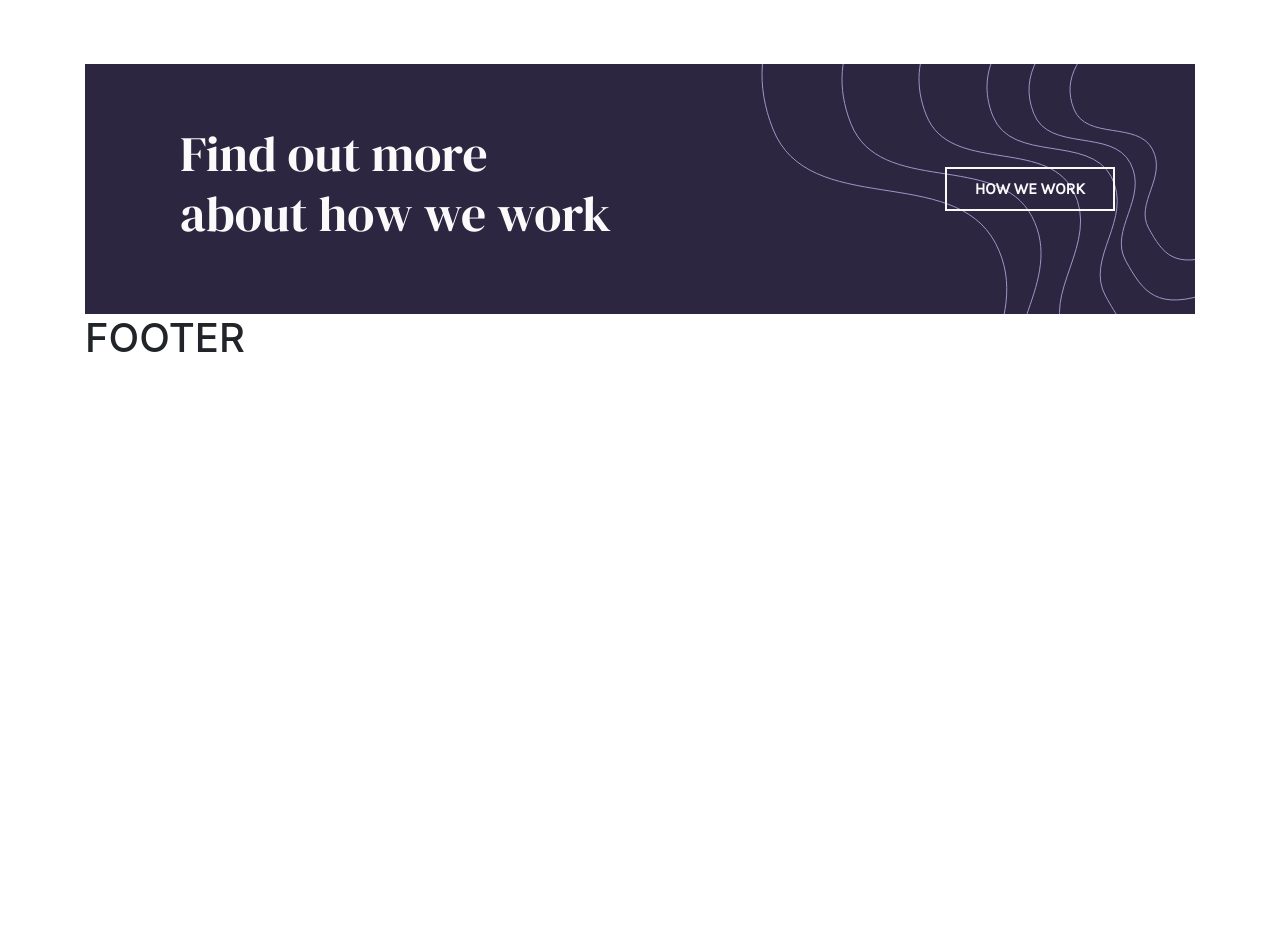
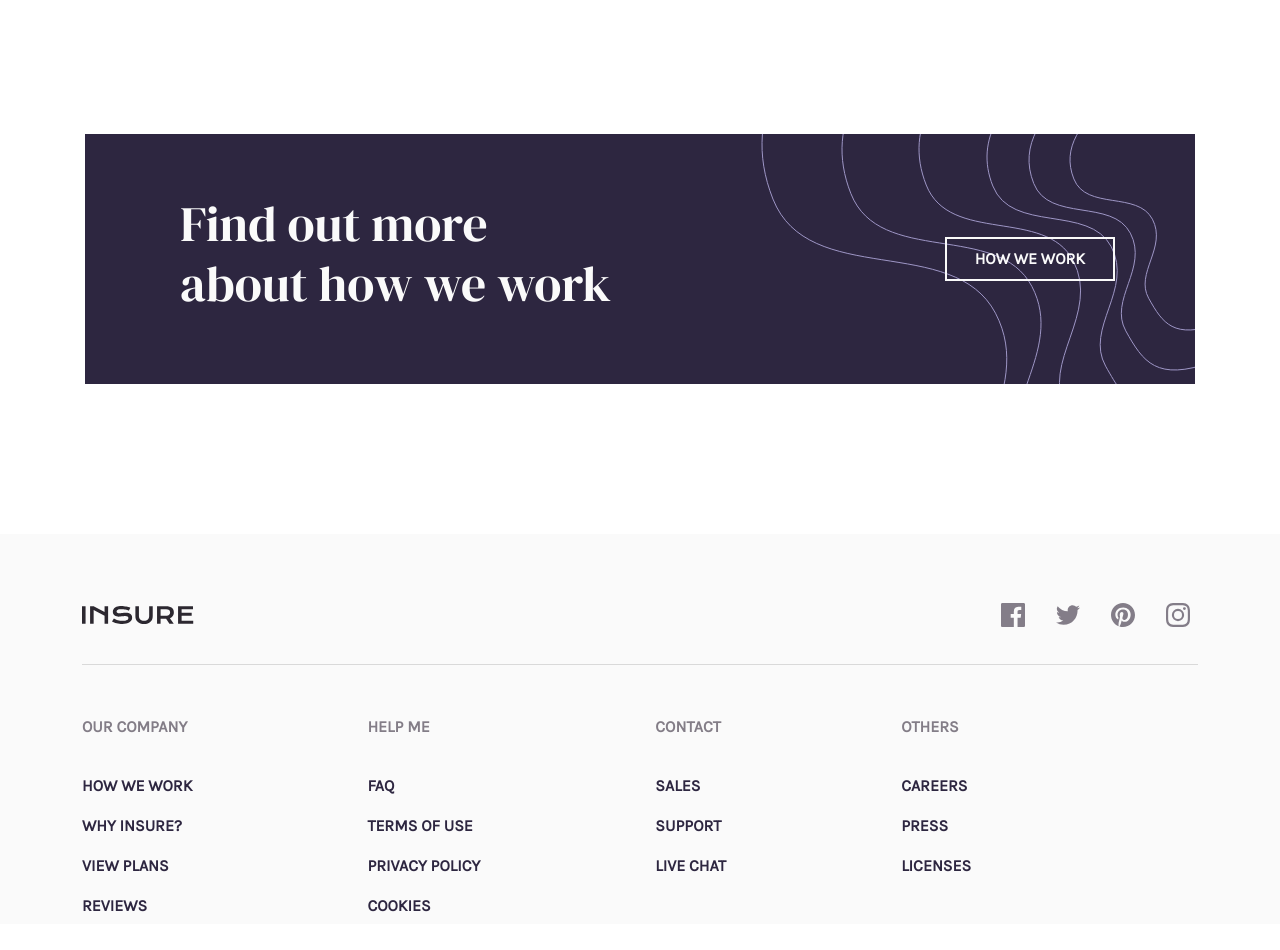
Before and after one commit to gaisuke/insure-landingpage, a plain HTML site: page index.html in a window 1280 px wide. Shown: the part 1520-2470 px from the top of the page. Before the commit the page ends 1890 px from the top, so only its background shows below. Drawn offline with nearby package versions, Linux system fonts and the light colour scheme.

Commit message:
desktop, almost done

```diff
--- a/index.html
+++ b/index.html
@@ -32,7 +32,7 @@
                             account
                         </a>
                     </li>
-                    <li class="nav-item mr-3 text-uppercase">
+                    <li class="nav-item text-uppercase">
                         <a href="#" class="btn btn-outline-dark">view plans</a>
                     </li>
                 </ul>
@@ -95,11 +95,66 @@
         </div>
     </section>
 
-    <section>
+    <footer>
         <div class="container">
-            <h1>FOOTER</h1>
+            <nav  class="navbar navbar-light navbar-expand-md">
+                <a href="#" class="navbar-brand">
+                    <img src="img/logo.svg" alt="">
+                </a>
+                <ul class="navbar-nav ml-auto align-items-center">
+                    <li class="nav-item text-uppercase">
+                        <a href="#" class="nav-link">
+                            <img src="img/icon-facebook.svg" alt="">
+                        </a>
+                    </li>
+                    <li class="nav-item text-uppercase">
+                        <a href="#" class="nav-link">
+                            <img src="img/icon-twitter.svg" alt="">
+                        </a>
+                    </li>
+                    <li class="nav-item text-uppercase">
+                        <a href="#" class="nav-link">
+                            <img src="img/icon-pinterest.svg" alt="">
+                        </a>
+                    </li>
+                    <li class="nav-item text-uppercase">
+                        <a href="#" class="nav-link">
+                            <img src="img/icon-instagram.svg" alt="">
+                        </a>
+                    </li>
+                </ul>
+            </nav>
+            <div class="d-flex align-items-start">
+                <div class="footer-menu">
+                    <p>our company</p>
+                    <p>how we work</p>
+                    <p>why insure?</p>
+                    <p>view plans</p>
+                    <p>reviews</p>
+                </div>
+                <div class="footer-menu">
+                    <p>help me</p>
+                    <p>faq</p>
+                    <p>terms of use</p>
+                    <p>privacy policy</p>
+                    <p>cookies</p>
+                </div>
+                <div class="footer-menu">
+                    <p>contact</p>
+                    <p>sales</p>
+                    <p>support</p>
+                    <p>live chat</p>
+                </div>
+                <div class="footer-menu">
+                    <p>others</p>
+                    <p>careers</p>
+                    <p>press</p>
+                    <p>licenses</p>
+                    <p></p>
+                </div>
+            </div>
         </div>
-    </section>
+    </footer>
 
 
 
--- a/responsive.css
+++ b/responsive.css
@@ -1,6 +1,8 @@
 /* Untuk Tablet */
 @media (max-width: 1000px) {
-
+    footer .nav-link {
+        padding: 0;
+    }
 }
 
 /* Untuk Smartphone */
--- a/style.css
+++ b/style.css
@@ -35,9 +35,8 @@ nav .btn-outline-dark {
     border-radius: 0;
     padding: 8px 28px;
 }
-nav .navbar {
+.navbar {
     padding: 0;
-
 }
 
 #home {
@@ -100,7 +99,7 @@ nav .navbar {
 
 #about span {
     width: 150px;
-    border-bottom: 1px solid var(--grayish-blue);
+    border-bottom: 1px solid var(--dark-grayish-violet);
 }
 #about h1 {
     font-family: var(--font-headings);
@@ -122,6 +121,11 @@ nav .navbar {
 }
 .feature-wrapper img {
     margin-bottom: 40px;
+}
+
+#banner-wrapper {
+    margin-top: 160px;
+    margin-bottom: 150px;
 }
 
 #banner {
@@ -155,3 +159,42 @@ nav .navbar {
     color: var(--very-dark-violet);
 
 }
+
+footer {
+    height: 390px;
+    background-color: var(--very-light-gray);
+}
+
+footer .container {
+    padding: 60px 12px;
+}
+
+footer .navbar {
+    padding-bottom: 30px;
+    border-bottom: 1px solid #d9d9d9;
+    margin-bottom: 50px;
+}
+footer .nav-item {
+    margin-right: 15px;
+}
+footer .nav-item:nth-last-child(1) {
+    margin-right: 0;
+}
+footer .nav-link {
+    padding: 0;
+}
+.footer-menu {
+    text-transform: uppercase;
+    font-family: var(--font-body);
+    font-weight: 700;
+    margin-right: 175px;
+}
+
+.footer-menu p {
+    color: var(--dark-violet);
+}
+
+.footer-menu p:nth-child(1) {
+    margin-bottom: 35px;
+    color: var(--dark-grayish-violet);
+}
```
